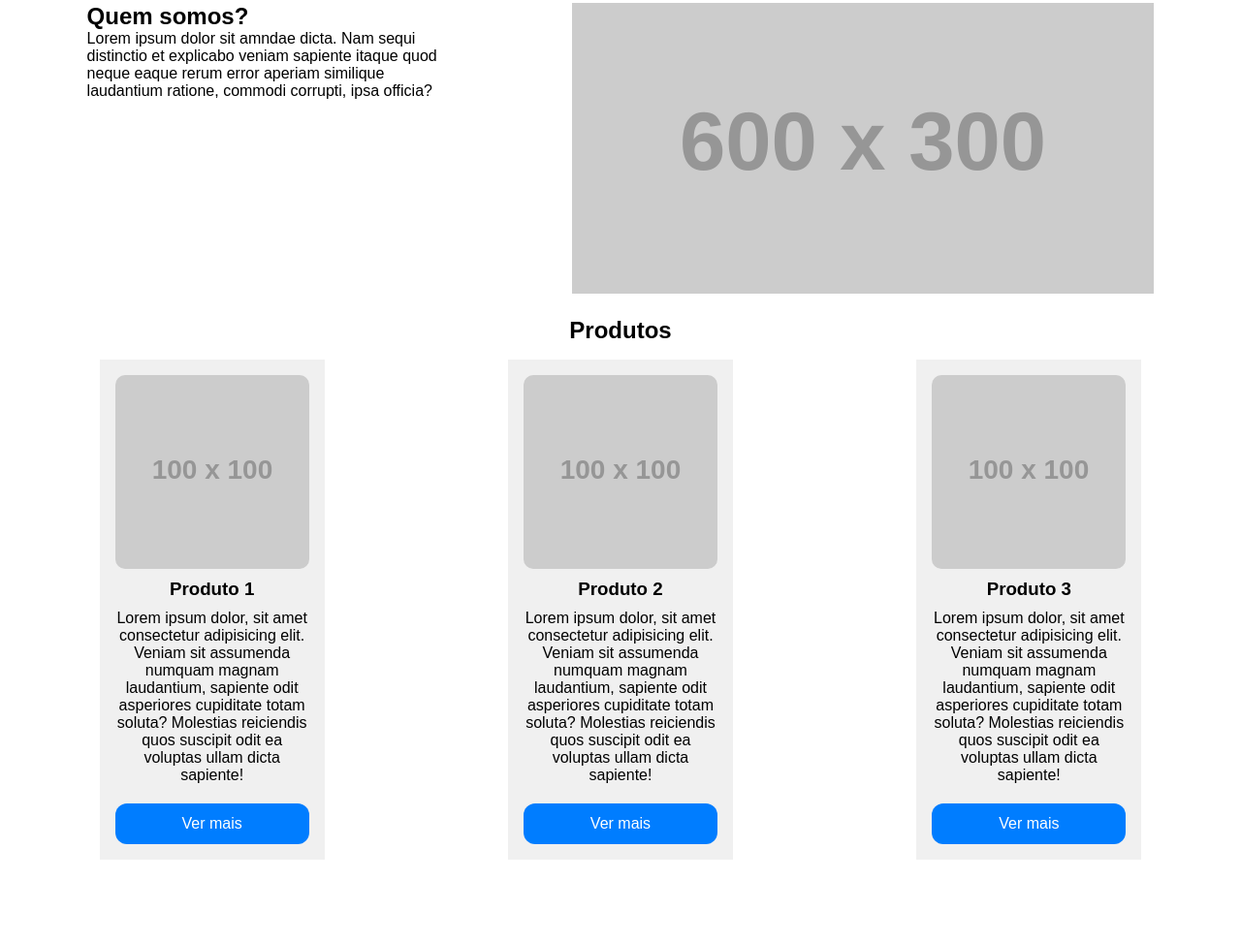
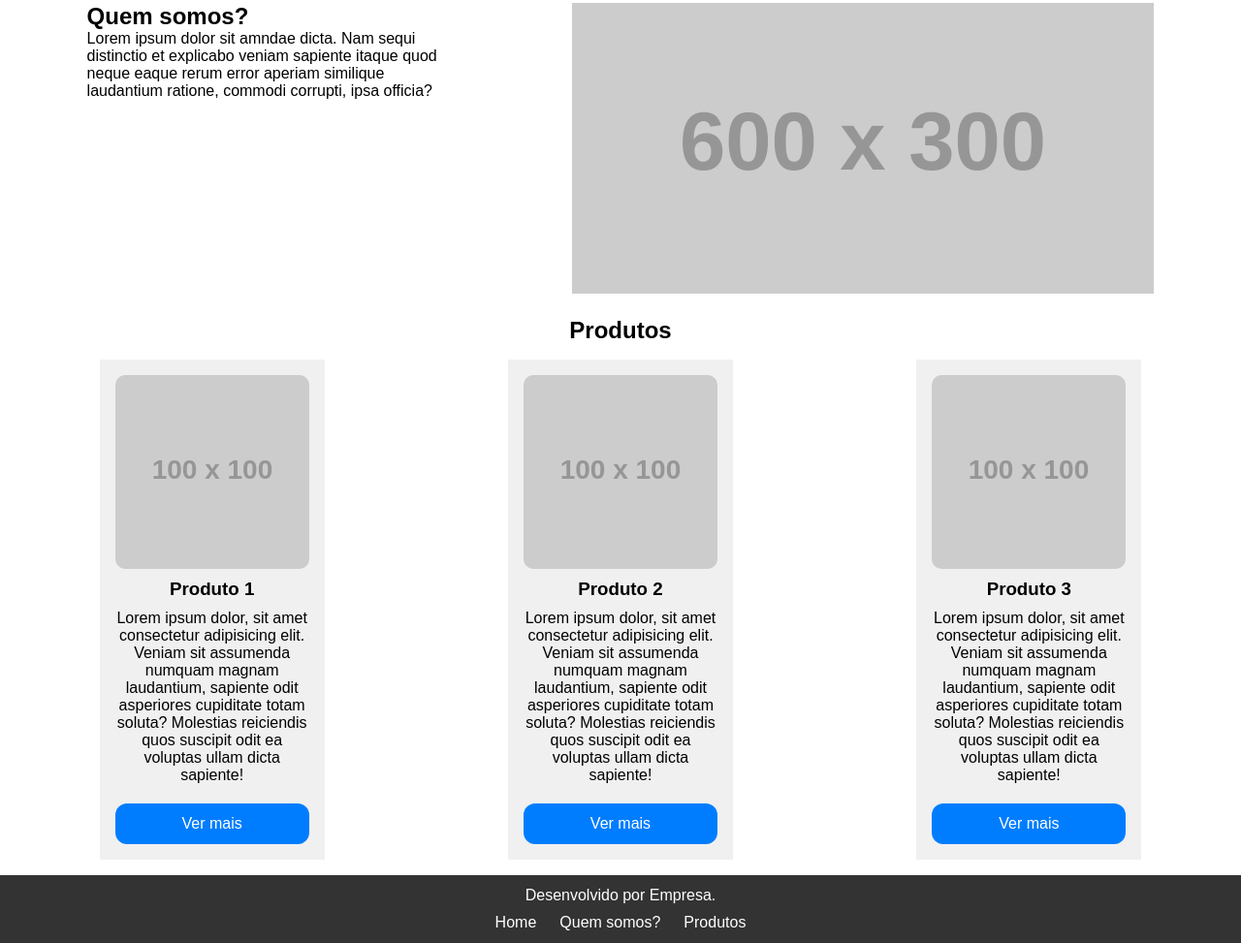
Before and after one commit to devpaulorcc/web-programming-classes, a plain HTML site: page src/business-website/index.html in a window 1280 px wide. Shown: the part 821-1794 px from the top of the page at 97% size. Before the commit the page ends 1724 px from the top, so only its background shows below. Drawn offline with Linux system fonts and the light colour scheme; placeholder pictures from the web are drawn by us.

Commit message:
feat: new footer with navigation bar

```diff
--- a/src/business-website/index.html
+++ b/src/business-website/index.html
@@ -90,5 +90,21 @@
         </div>
       </section>
     </main>
+    <footer>
+      <p>Desenvolvido por Empresa.</p>
+      <nav>
+        <ul>
+          <li>
+            <a href="">Home</a>
+          </li>
+          <li>
+            <a href="">Quem somos?</a>
+          </li>
+          <li>
+            <a href="">Produtos</a>
+          </li>
+        </ul>
+      </nav>
+    </footer>
   </body>
 </html>
--- a/src/business-website/styles.css
+++ b/src/business-website/styles.css
@@ -116,3 +116,27 @@ main > #empresa > div > a {
     border-radius: 12px;
     margin-top: 10px;
 }
+
+footer {
+    background-color: #333;
+    color: #fff;
+    display: flex;
+    flex-direction: column;
+    align-items: center;
+    gap: 10px;
+    padding: 12px;
+}
+
+footer > nav > ul {
+    display: flex;
+    list-style: none;
+}
+
+footer > nav > ul > li {
+    margin: 0 12px;
+}
+
+footer > nav > ul > li > a {
+    color: #fff;
+    text-decoration: none;
+}
```
